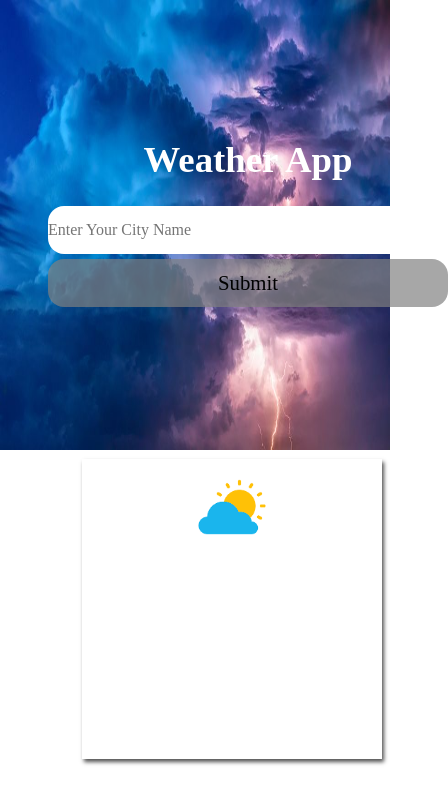
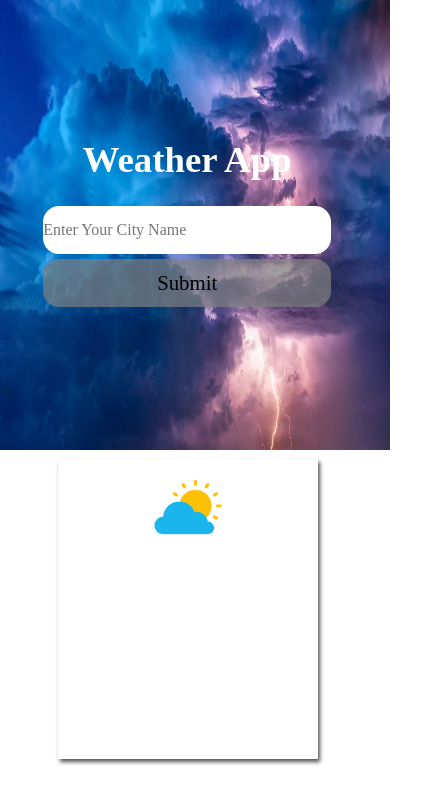
Before and after one commit to nehamangal/weather_app, a React (Create React App) app: page / in a window 390 px wide. Shown: the top 804 px of the page, 448 px wide, since content can reach past the window. Built offline with nearby package versions, Linux system fonts and the light colour scheme.

Commit message:
Update App.scss

```diff
--- a/src/App.scss
+++ b/src/App.scss
@@ -85,7 +85,47 @@
 
 }
 
-@media (max-width: 590px) {
+@media (max-width:442px){
+  .Header >img{
+    width: 100%;
+  }
+  .Main_part >form{
+      position: absolute;
+      top: 7rem;
+      left: 2.7rem;
+      >input{
+        width: 18rem;
+      }
+      >button{
+        width: 18rem;
+      }
+  }
+
+  .datas{
+    width: 260px;
+    margin: 0.3rem 3.6rem;
+  }
+  .datas:hover{
+    width: 310px;
+  }
+  .getdata{
+    position: absolute;
+    top: 36rem;
+    left: 0rem;
+    >h1{
+      text-align: center;
+      margin-left: 5.2rem;
+    }
+    p{
+      padding: 0rem;
+      margin-left: 7rem;
+      margin-top: 0.8rem;
+      text-align: center;
+    }
+  }
+}
+
+@media (max-width: 590px) and (min-width:442px) {
   .Header >img{
     width: 100%;
   }
```
